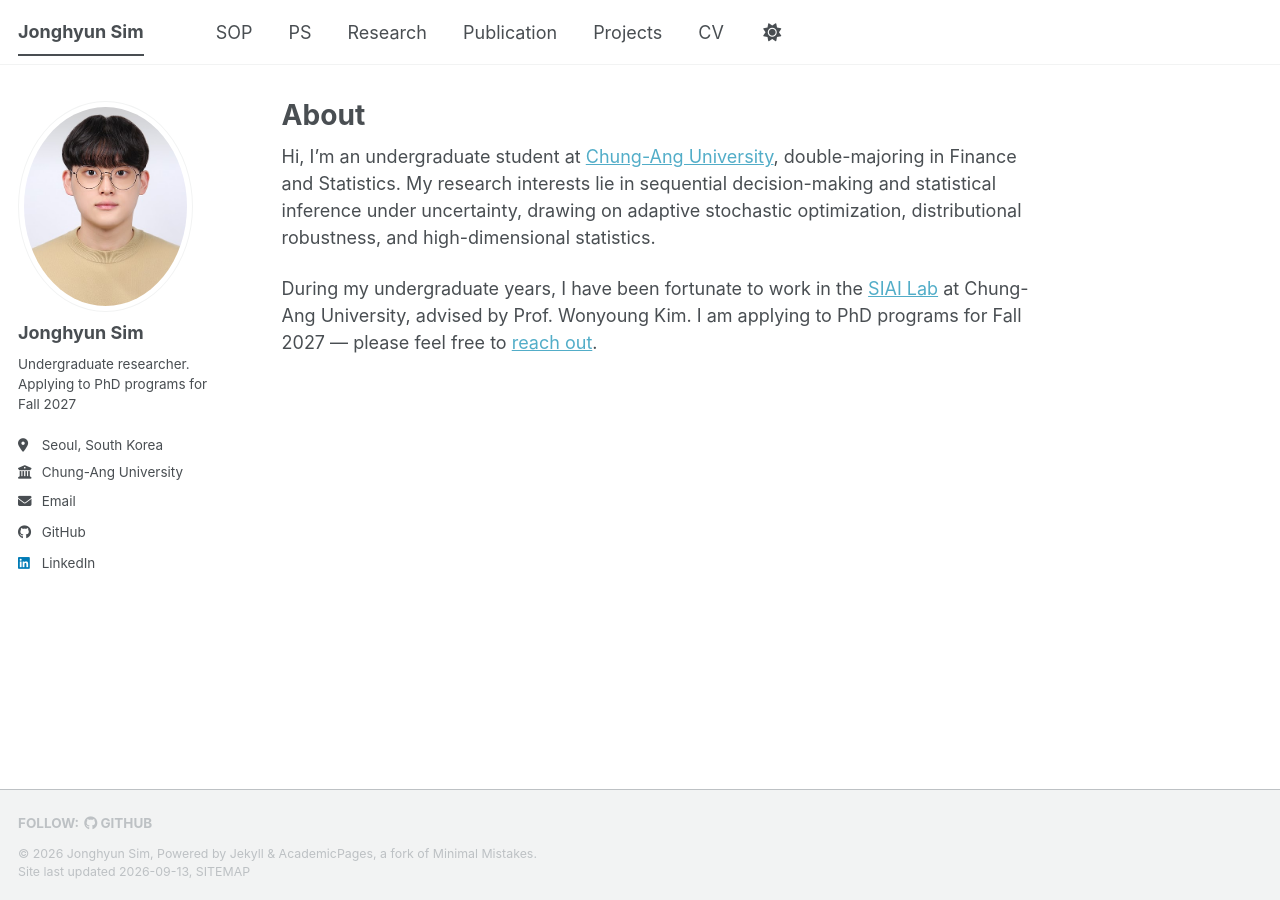
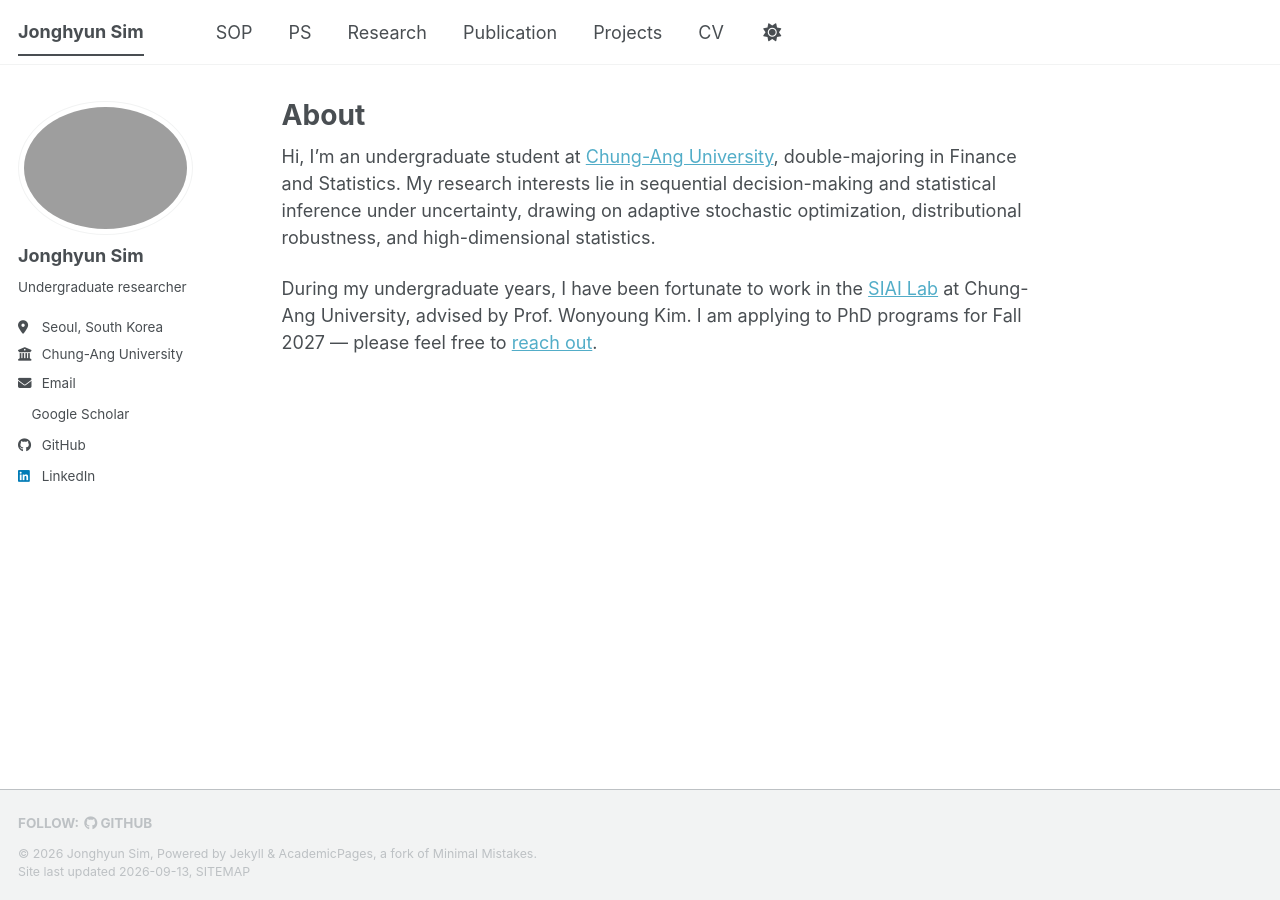
Before and after one commit to simjonghyun/simjonghyun.github.io, a Jekyll site: the page built from _pages/about.md, in a window 1280 px wide. Built offline with Jekyll 4.4.1, drawn with Linux system fonts in a browser that asks for light colours; a style sheet for code colours, icons or effects is not loaded.

Commit message:
Update _config.yml

```diff
--- a/_config.yml
+++ b/_config.yml
@@ -23,10 +23,10 @@ repository               : "simjonghyun/simjonghyun.github.io"
 #               Additional customization can be done by editing /_includes/author-profile.html
 author:
   # Biographic information
-  avatar           : "jhsim.jpeg"
+  avatar           : "jhsim_ps.jpeg"
   name             : "Jonghyun Sim"
   pronouns         : # example: "she/her"
-  bio              : "Undergraduate researcher. Applying to PhD programs for Fall 2027"
+  bio              : "Undergraduate researcher"
   location         : "Seoul, South Korea"
   employer         : "Chung-Ang University"
   uri              : # URL
@@ -35,7 +35,7 @@ author:
   # Academic websites
   academia         : # URL
   arxiv            : # URL - Update with the correct link to your profile
-  googlescholar    : #
+  googlescholar    : "https://scholar.google.co.kr/citations?hl=ko&user=PPJ7ZewAAAAJ"
   inspire-hep      : # URL
   impactstory      : # URL
   orcid            : #
```
